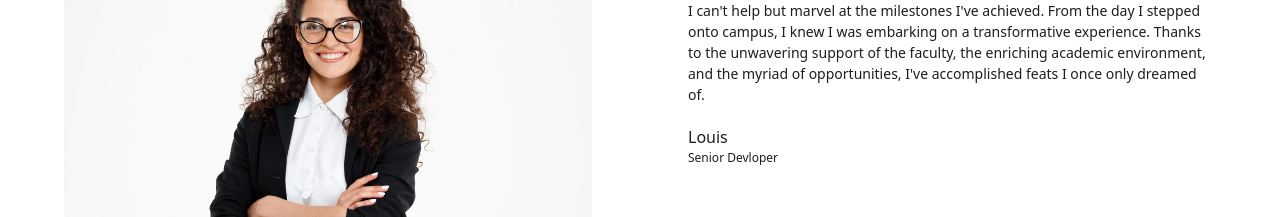
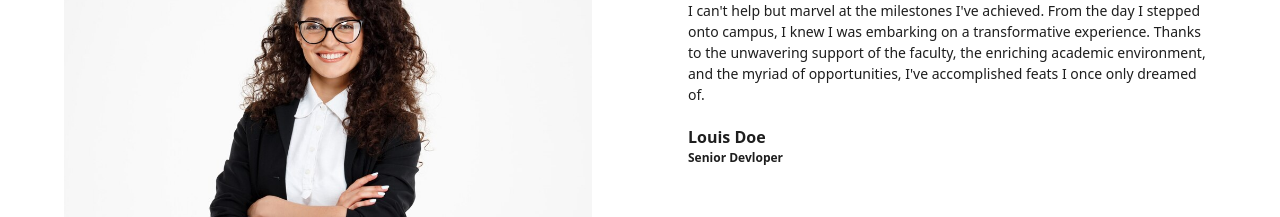
Before and after one commit to Neermal1/pokhara, a Next.js app: page /about-us in a window 1280 px wide. Shown: the part 3520-3737 px from the top of the page. Built offline with nearby package versions, Linux system fonts and the light colour scheme.

Commit message:
Testimonial Updated

```diff
--- a/src/pageComponents/home/Testimonial.tsx
+++ b/src/pageComponents/home/Testimonial.tsx
@@ -12,14 +12,14 @@ import user from "../../../public/images/testimonial/girlone.jpg";
 const Testimonial = () => {
   const fetchedData = [
     {
-      name: "Louis",
+      name: "Louis Doe",
       position: "Senior Devloper",
       title: "My Journey at College",
       desc: "I can't help but marvel at the milestones I've achieved. From the day I stepped onto campus, I knew I was embarking on a transformative experience. Thanks to the unwavering support of the faculty, the enriching academic environment, and the myriad of opportunities, I've accomplished feats I once only dreamed of. ",
       img: user,
     },
     {
-      name: "Harry",
+      name: "Harry Sharma",
       position: "Senior Engineer",
 
       title: "Empowered by Education: My Story at College",
@@ -28,7 +28,7 @@ const Testimonial = () => {
       img: user,
     },
     {
-      name: "Liam",
+      name: "Liam Patel",
       position: "Senior Doctor",
 
       title: "Finding My Voice at College Name",
@@ -135,8 +135,8 @@ active:border-b-[2px] active:brightness-90 active:translate-y-[2px]"
                           <div className="flex flex-col gap-5 z-20">
                             <div className="text-[14px]">{data?.desc}</div>
                             <div>
-                              <div>{data?.name}</div>
-                              <div className="text-[12px] ">
+                              <div className="font-semibold">{data?.name}</div>
+                              <div className="text-[12px] font-semibold">
                                 {data?.position}
                               </div>
                             </div>
```
